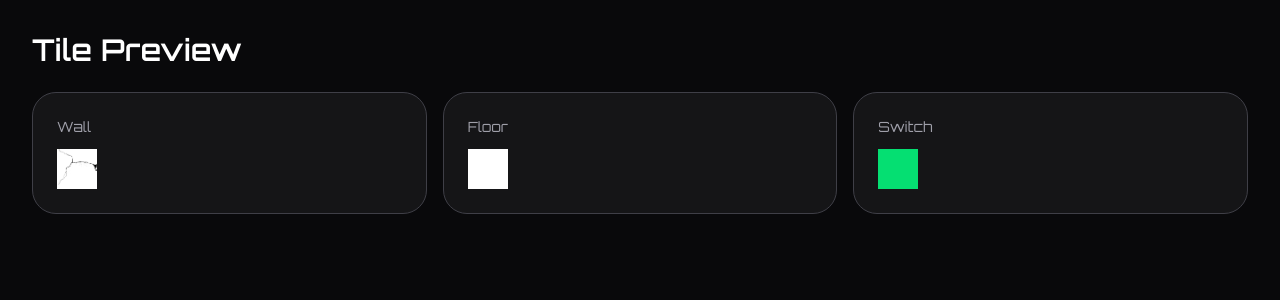
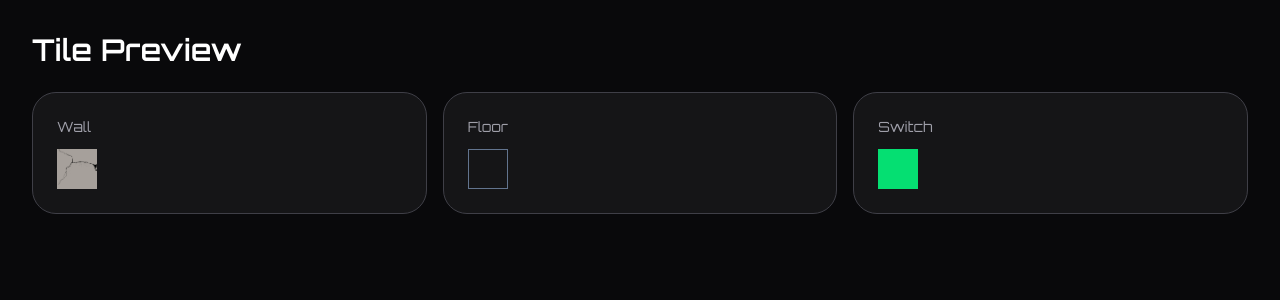
Before and after one commit to jack-app/jackHack2026_b, a Next.js app in the folder switch_game/: page /dev/tile in a window 1280 px wide. Shown: the top 300 px of the page. Built offline with nearby package versions, Linux system fonts and the light colour scheme; a web font is replaced by a local one.

Commit message:
tileの実装

```diff
--- a/switch_game/src/components/Map/Tile.tsx
+++ b/switch_game/src/components/Map/Tile.tsx
@@ -19,7 +19,7 @@ export default function Tile({ cell, switchState, switchWeight }: TileProps) {
 // 壁
   if (cell ===  0)return(
     <div
-  className="bg-white w-10 h-10"
+  className="bg-stone-400 w-10 h-10"
     >
      <Image
       src="/PikPng.com_crack-png_3016889.png"
@@ -31,10 +31,9 @@ export default function Tile({ cell, switchState, switchWeight }: TileProps) {
 
   )
 
-  // 床
+// 床
   if (cell===1)return(
-    <div className="w-10 h-10 bg-white">
-
+    <div className="w-10 h-10 border border-slate-500">
     </div>
   )
 
```
